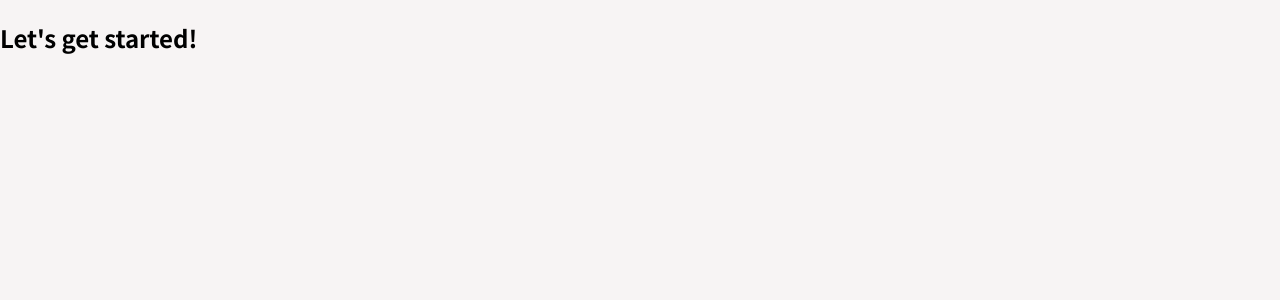
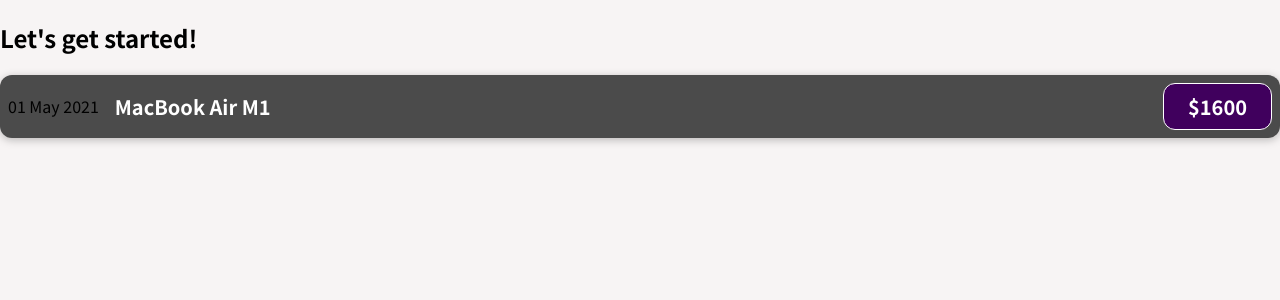
Before and after one commit to BiswajitKrPaul/learningreact, a JavaScript app: page / in a window 1280 px wide. Shown: the top 300 px of the page. Built offline with nearby package versions, Linux system fonts and the light colour scheme.

Commit message:
First custom component

```diff
--- a/src/App.js
+++ b/src/App.js
@@ -1,7 +1,10 @@
+import ExpenseItem from "./components/ExpenseItem";
+
 function App() {
   return (
     <div>
       <h2>Let's get started!</h2>
+      <ExpenseItem></ExpenseItem>
     </div>
   );
 }
--- /dev/null
+++ b/src/components/ExpenseItem.css
@@ -0,0 +1,56 @@
+.expense-item {
+    display: flex;
+    justify-content: space-between;
+    align-items: center;
+    box-shadow: 0 2px 8px rgba(0, 0, 0, 0.25);
+    padding: 0.5rem;
+    margin: 1rem 0;
+    border-radius: 12px;
+    background-color: #4b4b4b;
+  }
+
+  .expense-item__description {
+    display: flex;
+    flex-direction: column;
+    gap: 1rem;
+    align-items: flex-end;
+    flex-flow: column-reverse;
+    justify-content: flex-start;
+    flex: 1;
+  }
+
+  .expense-item h2 {
+    color: #3a3a3a;
+    font-size: 1rem;
+    flex: 1;
+    margin: 0 1rem;
+    color: white;
+  }
+
+  .expense-item__price {
+    font-size: 1rem;
+    font-weight: bold;
+    color: white;
+    background-color: #40005d;
+    border: 1px solid white;
+    padding: 0.5rem;
+    border-radius: 12px;
+  }
+
+  @media (min-width: 580px) {
+    .expense-item__description {
+      flex-direction: row;
+      align-items: center;
+      justify-content: flex-start;
+      flex: 1;
+    }
+
+    .expense-item__description h2 {
+      font-size: 1.25rem;
+    }
+
+    .expense-item__price {
+      font-size: 1.25rem;
+      padding: 0.5rem 1.5rem;
+    }
+  }
--- /dev/null
+++ b/src/components/ExpenseItem.js
@@ -0,0 +1,16 @@
+import './ExpenseItem.css'
+
+function ExpenseItem(){
+    return(
+        <div className="expense-item">
+            <div>01 May 2021</div>
+            <div className="expense-item__description">
+                <h2>MacBook Air M1</h2>
+                <div className="expense-item__price">$1600</div>
+            </div>
+
+        </div>
+    );
+}
+
+export default ExpenseItem;
--- a/src/index.js
+++ b/src/index.js
@@ -1,6 +1,6 @@
-import ReactDOM from 'react-dom';
+import ReactDOM1 from 'react-dom';
 
 import './index.css';
 import App from './App';
 
-ReactDOM.render(<App />, document.getElementById('root'));
+ReactDOM1.render(<App />, document.getElementById('root'));
```
